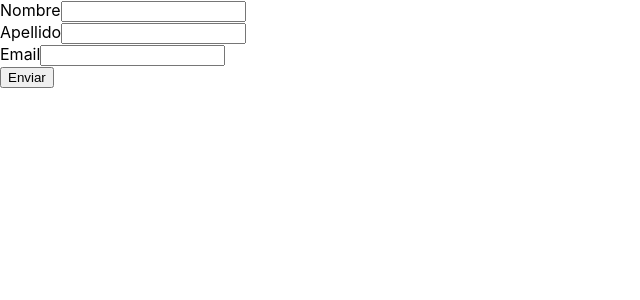
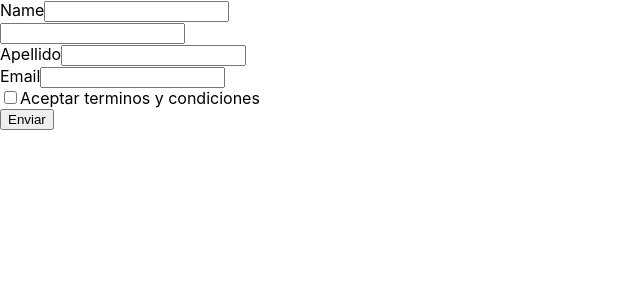
Before and after one commit to ignacioramirez00/React-formik, a React (Create React App) app: page / in a window 1280 px wide. Shown: the top 300 px of the page, without its empty margins (0-640 px from the left). Built offline with nearby package versions, Linux system fonts and the light colour scheme.

Commit message:
componente de checkbox terminado

```diff
--- a/src/App.js
+++ b/src/App.js
@@ -1,14 +1,11 @@
 import "./App.css";
-import { useFormik } from "formik";
+import { Formik, Form, Field, ErrorMessage } from "formik";
+import TextInput from "./components/TextInput";
+import Checkbox from "./components/Checkbox";
 
 function App() {
-  const formik = useFormik({
-    initialValues: {
-      name: "",
-      lastname: "",
-      email: "",
-    },
-    validate: (values) => {
+  // Define la función validate fuera de `return`
+  const validate = (values) => {
     const errors = {};
     if (!values.name) {
       errors.name = "Requerido";
@@ -24,38 +21,42 @@ function App() {
 
     if (!values.email) {
       errors.email = "Requerido";
-      } else if (
-        !/^[A-Z0-9._%+-]+@[A-Z0-9.-]+\.[A-Z]{2,}$/i.test(values.email)
-      ) {
-        errors.email = "Email no válido";
+    } else if (!/^[A-Z0-9._%+-]+@[A-Z0-9.-]+\.[A-Z]{2,}$/i.test(values.email)) {
+      errors.email = "Email no válido";
     }
 
     return errors;
-    },
-    onSubmit: (values) => console.log(values),
-  });
+  };
+
   return (
-    <form onSubmit={formik.handleSubmit}>
-      <label htmlFor="name">Nombre</label>
-      <input type="text" {...formik.getFieldProps("name")} />
-      {formik.touched.name && formik.errors.name ? (
-        <div>{formik.errors.name}</div>
-      ) : null}
+    <Formik
+      initialValues={{
+        name: "",
+        lastname: "",
+        email: "",
+      }}
+      validate={validate}
+      onSubmit={(values) => console.log(values)}
+    >
+      <Form>
+        <TextInput name="name" label="Name" />
+        <Field name="name" type="text" className="input" />
+        <ErrorMessage name="name" />
         <br />
         <label htmlFor="lastname">Apellido</label>
-      <input type="text" {...formik.getFieldProps("lastname")} />
-      {formik.touched.lastname && formik.errors.lastname ? (
-        <div>{formik.errors.lastname}</div>
-      ) : null}
+        <Field name="lastname" type="text" />
+        <ErrorMessage name="lastname" />
         <br />
         <label htmlFor="email">Email</label>
-      <input type="email" {...formik.getFieldProps("email")} />
-      {formik.touched.email && formik.errors.email ? (
-        <div>{formik.errors.email}</div>
-      ) : null}
+        <Field name="email" type="email" />
+        <ErrorMessage name="email" />
         <br />
+        <Checkbox name="accept">
+          Aceptar terminos y condiciones
+        </Checkbox>
         <button type="submit">Enviar</button>
-    </form>
+      </Form>
+    </Formik>
   );
 }
 
--- /dev/null
+++ b/src/components/Checkbox.js
@@ -0,0 +1,19 @@
+import { useField } from 'formik';
+
+const Checkbox = ({ children, ...props }) => {
+  const [field, meta] = useField({
+    ...props,
+    type: "checkbox",
+  });
+  return (
+    <div>
+      <label>
+        <input type="checkbox" {...field} {...props} />
+        {children}
+      </label>
+      {meta.touched && meta.error ? <div>{meta.error}</div> : null}
+    </div>
+  );
+};
+
+export default Checkbox;
--- /dev/null
+++ b/src/components/TextInput.js
@@ -0,0 +1,15 @@
+import { useField } from "formik";
+
+const TextInput = ({ label, ...props }) => {
+  const [field, meta] = useField(props);
+  console.log({ field, meta });
+  return (
+    <div>
+      <label>{label}</label>
+      <input {...field} />
+      {meta.touched && meta.error ? <div>{meta.error}</div> : null}
+    </div>
+  );
+};
+
+export default TextInput;
```
Also changed, not shown: src/useFormik.js (added). Lines whose indentation alone changed are shown as unchanged.
